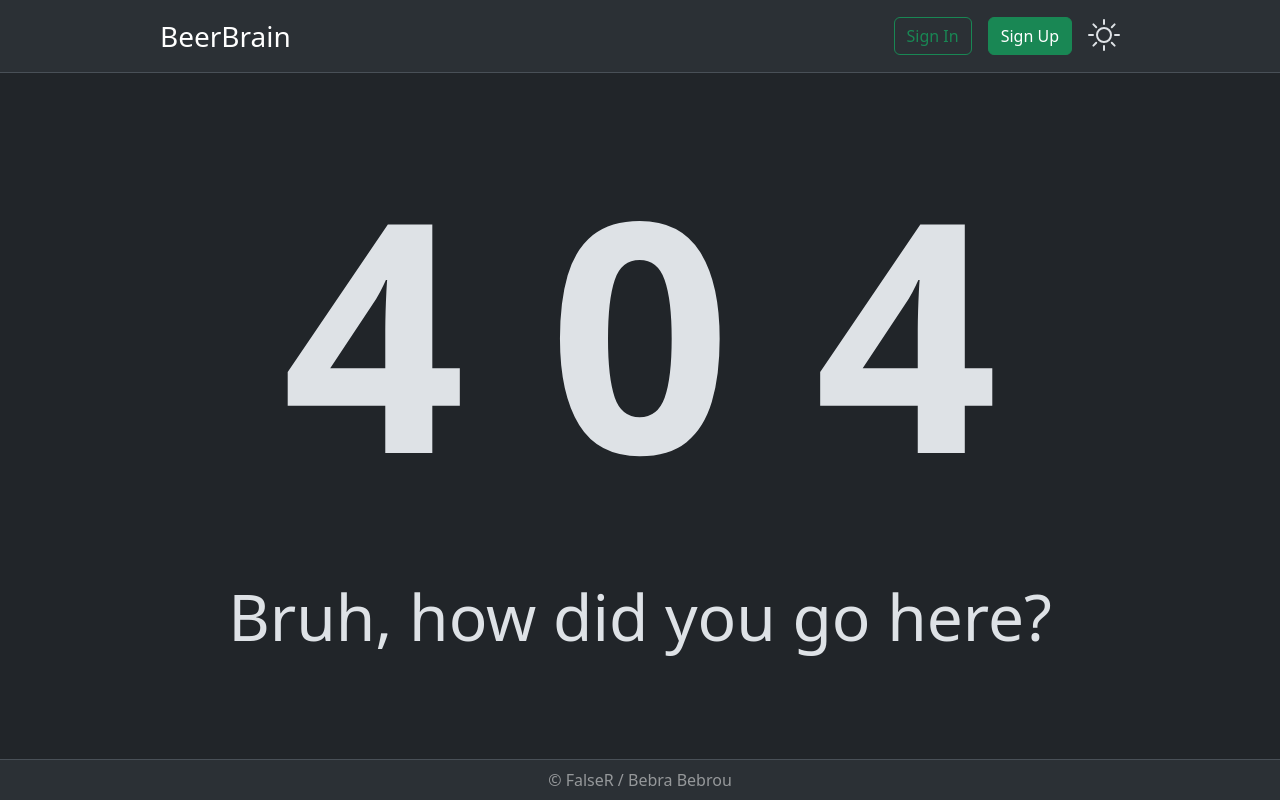
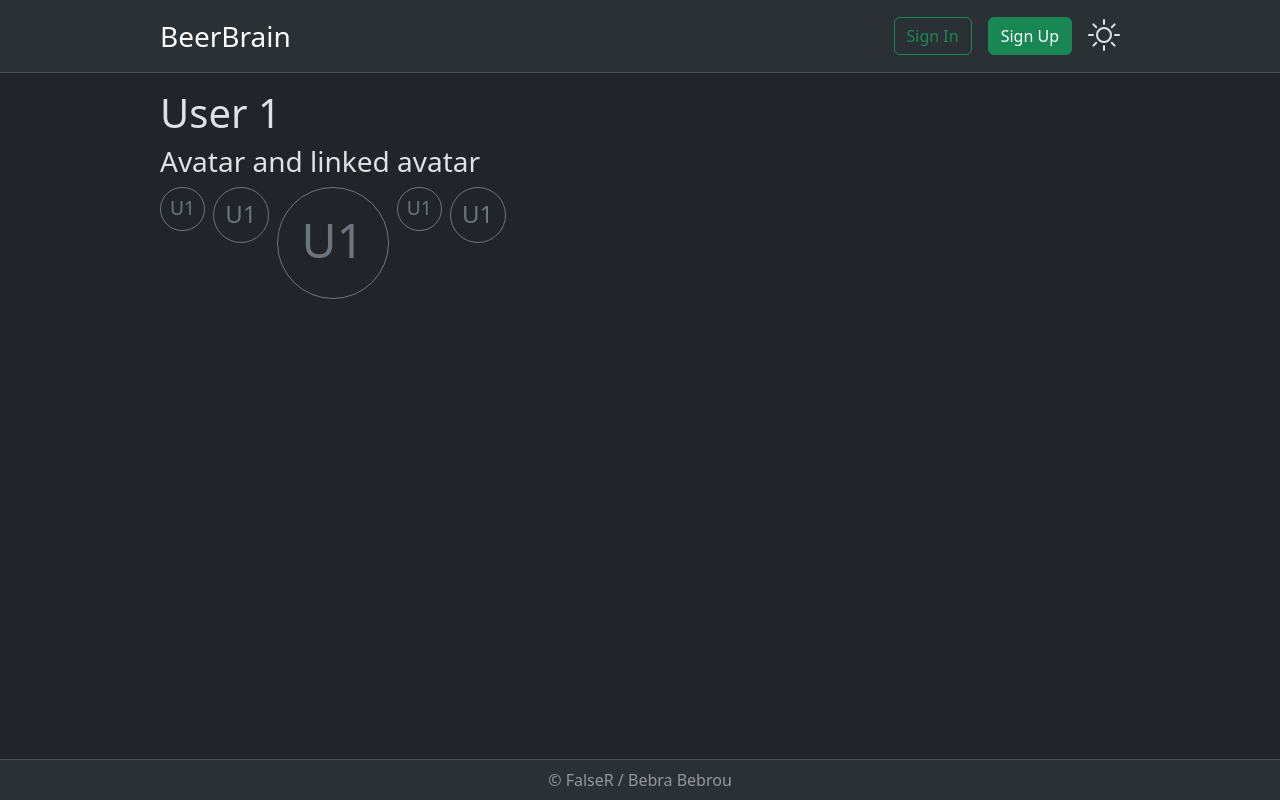
Before and after one commit to FalseR20/beer-brain-back, a React (Vite) app in the folder front/: page /profile/me in a window 1280 px wide. Built offline with nearby package versions, Linux system fonts and the light colour scheme; no server answers.

Commit message:
feat(front): add avatar from letters

```diff
--- a/front/src/App.tsx
+++ b/front/src/App.tsx
@@ -6,6 +6,7 @@ import Event from "./components/event/Event.tsx";
 import NotFound from "./components/NotFound.tsx";
 import Guest from "./components/Guest.tsx";
 import "./css/App.scss";
+import Profile from "./components/Profile.tsx";
 
 function App() {
   return (
@@ -16,6 +17,8 @@ function App() {
         <Route path="/sign_in" element={<SignIn />} />
         <Route path="/sign_up" element={<SignUp />} />
         <Route path="/events/:event_id" element={<Event />} />
+        <Route path="/profile/me" element={<Profile />} />
+        <Route path="/profile/:profile_id" element={<Profile />} />
         <Route path="*" element={<NotFound />} />
       </Routes>
     </Router>
--- a/front/src/components/Profile.tsx
+++ b/front/src/components/Profile.tsx
@@ -1,26 +1,99 @@
 import randomColor from "randomcolor";
 import { RxAvatar } from "react-icons/rx";
 import { Link } from "react-router-dom";
+import Template from "./Template.tsx";
 
-export function Avatar48({ id }: { id: number }) {
-  return (<RxAvatar
-    size={48}
-    aria-label={`User ${id}`}
-    style={{
-      color: randomColor({
-        seed: id, luminosity: "light",
-      }),
-    }}
-  />);
+export interface IProfile {
+  id: number;
+  firstName: string;
+  lastName: string;
 }
 
+export default function Profile() {
+  const profile: IProfile = {
+    id: 1,
+    firstName: "User",
+    lastName: "1",
+  };
+  return (
+    <Template>
+      <h1>{`${profile.firstName} ${profile.lastName}`}</h1>
+      <h3>Avatar and linked avatar</h3>
+      <div className={"d-flex flex-row gap-2"}>
+        <RoundedAvatar profile={profile} sizeMultiplier={0.4} />
+        <RoundedAvatar profile={profile} sizeMultiplier={0.5} />
+        <RoundedAvatar profile={profile} sizeMultiplier={1} />
+        <RoundedAvatarLink profile={profile} sizeMultiplier={0.4} />
+        <RoundedAvatarLink profile={profile} sizeMultiplier={0.5} />
+      </div>
+    </Template>
+  );
+}
 
-export function Avatar({ member }: { member: { id: number } }) {
-  return <div
-    className={"m-2"} //  border-bottom border-light rounded-2
-  >
-    <Link to={`/user/${member.id}`}>
-      <Avatar48 id={member.id} />
-    </Link>
-  </div>;
+interface IAvatarProps {
+  profile: IProfile;
+  sizeMultiplier: number;
 }
+
+export function RoundedAvatarLink(props: IAvatarProps) {
+  const letters = (
+    props.profile.firstName.slice(0, 1) + props.profile.lastName.slice(0, 1)
+  ).toUpperCase();
+  return (
+    <>
+      <Link
+        to={`/profile/${props.profile.id}`}
+        className={
+          "text-decoration-none border rounded-circle border-secondary text-secondary"
+        }
+        style={{
+          width: `${props.sizeMultiplier * 7}rem`,
+          height: `${props.sizeMultiplier * 7}rem`,
+          fontSize: `${props.sizeMultiplier * 3}rem`,
+          padding: `${props.sizeMultiplier}rem`,
+          textAlign: "center",
+        }}
+      >
+        {letters}
+      </Link>
+    </>
+  );
+}
+
+export function RoundedAvatar({ profile, sizeMultiplier }: IAvatarProps) {
+  const letters = (
+    profile.firstName.slice(0, 1) + profile.lastName.slice(0, 1)
+  ).toUpperCase();
+  return (
+    <>
+      <div
+        className={"border rounded-circle border-secondary text-secondary"}
+        style={{
+          width: `${sizeMultiplier * 7}rem`,
+          height: `${sizeMultiplier * 7}rem`,
+          fontSize: `${sizeMultiplier * 3}rem`,
+          padding: `${sizeMultiplier}rem`,
+          textAlign: "center",
+        }}
+      >
+        {letters}
+      </div>
+    </>
+  );
+}
+
+// To remove
+export function Avatar48({ id }: { id: number }) {
+  return (
+    <RxAvatar
+      size={48}
+      aria-label={`User ${id}`}
+      style={{
+        color: randomColor({
+          seed: id,
+          luminosity: "light",
+        }),
+      }}
+    />
+  );
+}
--- a/front/src/components/event/EventChatBody.tsx
+++ b/front/src/components/event/EventChatBody.tsx
@@ -1,37 +1,77 @@
 import { IChatElement } from "./interfaces.ts";
 import { ListGroup } from "react-bootstrap";
-import { Avatar48 } from "../Profile.tsx";
+import { RoundedAvatarLink } from "../Profile.tsx";
 
 export function EventChatBody() {
-  const chatElements: IChatElement[] = [{
+  const chatElements: IChatElement[] = [
+    {
       member: {
-      id: 1, name_letters: "U1",
-    }, actions: [{ name: "Initialed", datetime: "2023-10-30 12:00:00" }],
-  }, {
+        profile: {
+          id: 1,
+          firstName: "User",
+          lastName: "1",
+        },
+      },
+      actions: [{ name: "Initialed", datetime: "2023-10-30 12:00:00" }],
+    },
+    {
       member: {
-      id: 2, name_letters: "U2",
-    }, actions: [{
-      name: "Added money", datetime: "2023-10-30 12:01:00",
-    }, {
-      name: "Added money", datetime: "2023-10-30 12:01:00",
-    }],
-  }];
-  return (<>
+        profile: {
+          id: 2,
+          firstName: "User",
+          lastName: "2",
+        },
+      },
+      actions: [
+        {
+          name: "Added money",
+          datetime: "2023-10-30 12:01:00",
+        },
+        {
+          name: "Added money",
+          datetime: "2023-10-30 12:01:00",
+        },
+      ],
+    },
+  ];
+  return (
+    <>
       <ListGroup variant={"flush"}>
-      {chatElements.map((chatElement, index) => (// Remove index key
-        <ListGroup.Item className={"d-flex flex-row border-0 px-2 pb-2"} key={index}>
-          <div className={"me-3 align-self-end"}>
-            <Avatar48 id={chatElement.member.id} />
+        {chatElements.map(
+          (
+            chatElement,
+            index, // Remove index key
+          ) => (
+            <ListGroup.Item
+              className={"d-flex flex-row border-0 px-2 pb-2"}
+              key={index}
+            >
+              <div className={"m-1 me-3 align-self-end"}>
+                <RoundedAvatarLink
+                  profile={chatElement.member.profile}
+                  sizeMultiplier={0.5}
+                />
               </div>
               <div className={"flex-grow-1"}>
-            {chatElement.actions.map((action, index) => (<>
-              <div className={"bg-body-tertiary  rounded rounded-3 mt-2 p-2"}>
-                {index == 0 ? <div>{chatElement.member.name_letters}</div> : <></>}
+                {chatElement.actions.map((action, index) => (
+                  <>
+                    <div
+                      className={"bg-body-tertiary  rounded rounded-3 mt-2 p-2"}
+                    >
+                      {index == 0 ? (
+                        <div>{`${chatElement.member.profile.firstName} ${chatElement.member.profile.lastName}`}</div>
+                      ) : (
+                        <></>
+                      )}
                       {action.name} - {action.datetime}
                     </div>
-            </>))}
+                  </>
+                ))}
               </div>
-        </ListGroup.Item>))}
+            </ListGroup.Item>
+          ),
+        )}
       </ListGroup>
-  </>);
+    </>
+  );
 }
--- a/front/src/components/event/interfaces.ts
+++ b/front/src/components/event/interfaces.ts
@@ -1,3 +1,5 @@
+import { IProfile } from "../Profile.tsx";
+
 export interface IEvent {
   id: number;
   date: string;
@@ -22,7 +24,7 @@ interface IDeposit {
 
 export interface IChatElement {
   member: {
-    id: number; name_letters: string;
+    profile: IProfile;
   };
   actions: IChatEvent[];
 }
```
Lines whose indentation alone changed are shown as unchanged.
